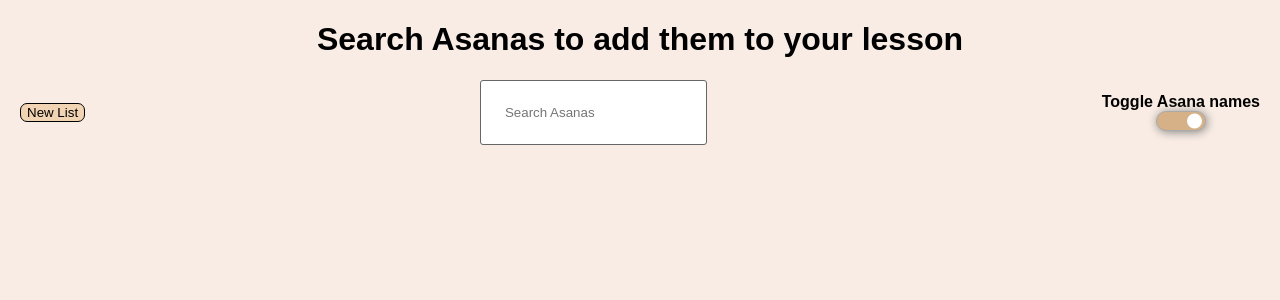
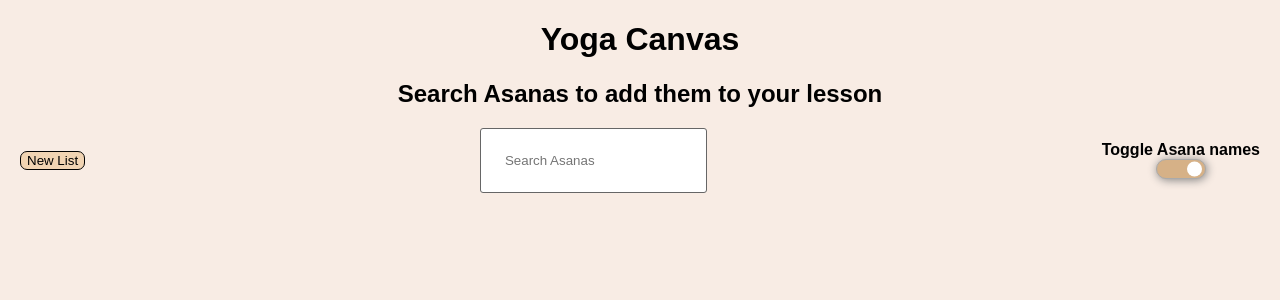
Before and after one commit to lseegets/yoga-canvas, a React (Create React App) app: page / in a window 1280 px wide. Shown: the top 300 px of the page. Built offline with nearby package versions, Linux system fonts and the light colour scheme.

Commit message:
add comments and remove pdf functionality

```diff
--- a/package.json
+++ b/package.json
@@ -1,5 +1,5 @@
 {
-  "name": "yoga-planner",
+  "name": "yoga-canvas",
   "version": "0.1.0",
   "private": true,
   "dependencies": {
--- a/public/index.html
+++ b/public/index.html
@@ -22,7 +22,7 @@
       work correctly both with client-side routing and a non-root public URL.
       Learn how to configure a non-root public URL by running `npm run build`.
     -->
-    <title>Yoga Lesson Planner</title>
+    <title>Yoga Canvas</title>
   </head>
   <body>
     <noscript>You need to enable JavaScript to run this app.</noscript>
--- a/src/AddPoseFormComponent/AddPoseForm.js
+++ b/src/AddPoseFormComponent/AddPoseForm.js
@@ -6,6 +6,8 @@ import poseData from '../yoga-poses-data/yogaPoses.json';
 export default function AddPoseForm(props) {
 
     const [value, setValue] = useState('');
+
+    // Handles search bar input
 
     const handleInputChange = (e) => {
         setValue(e.target.value);
@@ -29,8 +31,9 @@ export default function AddPoseForm(props) {
 
     const handleSubmit = (e) => {
         e.preventDefault();
-        //addNewPose(value);
     }
+
+    // Fetches an SVG depending on the selected pose
 
     const getImageByPoseName = (name) => {
         const pose = poseData.find(item => item.pose_name === name);
--- a/src/AppComponent/App.css
+++ b/src/AppComponent/App.css
@@ -9,12 +9,13 @@ body {
 
 .controls {
   display: flex;
-  justify-content: space-between; /* Distributes space between items */
-  align-items: center; /* Aligns items vertically in the center */
-  padding: 0 20px; /* Adds padding to the container */
+  justify-content: space-between;
+  align-items: center;
+  padding: 0 20px;
 }
 
-h1 {
+h1,
+h2 {
   text-align: center;
 }
 
--- a/src/AppComponent/App.js
+++ b/src/AppComponent/App.js
@@ -2,13 +2,14 @@ import './App.css';
 import AddPoseForm from '../AddPoseFormComponent/AddPoseForm';
 import PoseList from '../PoseListComponent/PoseList';
 import { generateListId } from '../utilities';
-import { useState, useRef } from 'react';
+import { useState } from 'react';
 
 export default function App() {
   const [showPoseNames, setShowPoseNames] = useState(true);
   const [lists, setLists] = useState([]);
   const [activeListIndex, setActiveListIndex] = useState(0);
-  const pdfRef = useRef();
+
+  // Adds a new pose to the active list
 
   const addPose = (pose) => {
     setLists((prevLists) => {
@@ -41,10 +42,11 @@ export default function App() {
     setActiveListIndex(index);
   };
 
+  // Updates a list after reordering its pose items
+
   const updateList = (updatedList, updatedListId) => {
     const updatedLists = lists.map((list) =>
       list.id === updatedListId ? updatedList : list
-      //index === updatedListIndex ? updatedList : list
     );
     setLists(updatedLists);
   };
@@ -60,7 +62,7 @@ export default function App() {
   const removeList = (index) => {
     setLists((prevLists) => {
       const updatedLists = [...prevLists];
-      updatedLists.splice(index, 1); // Remove list at index
+      updatedLists.splice(index, 1);
       return updatedLists;
     });
   };
@@ -72,7 +74,8 @@ export default function App() {
   return (
     <div className="App">
       <header className="App-header">
-        <h1>Search Asanas to add them to your lesson</h1>
+        <h1>Yoga Canvas</h1>
+        <h2>Search Asanas to add them to your lesson</h2>
       </header>
 
       <main>
@@ -104,7 +107,7 @@ export default function App() {
           </div>
         </div>
 
-        <div className="lists-container" ref={pdfRef}>
+        <div className="lists-container">
           {lists &&
             lists.map((list, index) => (
               <PoseList
@@ -125,43 +128,3 @@ export default function App() {
     </div>
   );
 }
-
-/*
-
-<h3
-              id={generateListId()}
-              key={index}
-              className={`container${activeListIndex === index ? '-active' : ''}`}
-              onClick={() => setActiveList(index)}
-            >
-              List {index + 1}
-              <PoseList
-                key={`pose-list-${index}`}
-                id={`pose-list-${index}`}
-                index={index}
-                list={list}
-                setActiveList={setActiveList}
-                removePose={removePose}
-                updateListOrder={updateListOrder}
-                removeList={removeList}
-              />
-            </h3>
-
-
-
-<Reorder.Group className="lists-container" axis="y" values={lists} onReorder={setLists}>
-          {lists && lists.map((list, index) => (
-              <PoseList
-                key={`pose-list-${index}`}
-                id={generateListId()}
-                index={index}
-                list={list}
-                setActiveList={setActiveList}
-                removePose={removePose}
-                updateListOrder={updateListOrder}
-                removeList={removeList}
-                activeListIndex={activeListIndex}
-                showPoseNames={showPoseNames}
-              />
-          ))}
-        </Reorder.Group> */
--- a/src/PoseComponent/Pose.js
+++ b/src/PoseComponent/Pose.js
@@ -1,6 +1,8 @@
 import './Pose.css';
 import React, { useState, useRef } from 'react';
 import { Reorder, useDragControls } from "framer-motion";
+
+// Represents a yoga pose, displaying its name and corresponding SVG
 
 export default function Pose({ pose, removePose, showPoseNames }) {
     const [isHovering, setIsHovering] = useState(false);
--- a/src/PoseListComponent/PoseList.css
+++ b/src/PoseListComponent/PoseList.css
@@ -20,7 +20,6 @@ ul {
 }
 
 .container {
-  /*border: 2px solid #e9d7cb;*/
   border-radius: 20px;
   min-height: 100px;
   width: auto;
--- a/src/PoseListComponent/PoseList.js
+++ b/src/PoseListComponent/PoseList.js
@@ -6,6 +6,8 @@ import Pose from '../PoseComponent/Pose';
 import visibleImg from '../visible.svg';
 import invisibleImg from '../invisible.svg';
 import './PoseList.css';
+
+// Represents a list that displays yoga poses
 
 export default function PoseList({index, id, list, setActiveList, removePose, updateList, removeList, activeListIndex, showPoseNames}) {
 
@@ -18,7 +20,7 @@ export default function PoseList({index, id, list, setActiveList, removePose, up
   const listNameRef = useRef(null);
 
   useEffect(() => {
-    setPoses(list.poses || []); // Ensure poses is an array
+    setPoses(list.poses || []);
     setListName(list.name);
   }, [list]);
 
@@ -40,10 +42,10 @@ export default function PoseList({index, id, list, setActiveList, removePose, up
   const handleHover = (hovering) => {
     const visibility = hovering ? 'visible' : 'hidden';
     if (removeBtnRef.current) removeBtnRef.current.style.visibility = visibility;
-    //document.getElementById(`remove-ul-button-${id}`).style.visibility = visibility;
     if (hideBtnRef.current) hideBtnRef.current.style.visibility = visibility;
-    //document.getElementById(`hide-btn-${id}`).style.visibility = visibility;
   };
+
+  // Sets the active list upon clicking it
 
   const handleContainerClick = () => {
     setActiveList(index);
@@ -52,7 +54,6 @@ export default function PoseList({index, id, list, setActiveList, removePose, up
   const toggleHideName = () => {
     const visibility = !hideName ? 'visible' : 'hidden';
     if (listNameRef.current) listNameRef.current.style.visibility = visibility;
-    //document.getElementById(`list-name-${index}`).style.visibility = visibility;
     setHideName((prev) => !prev);
   };
 
@@ -111,45 +112,3 @@ export default function PoseList({index, id, list, setActiveList, removePose, up
     </div>
   );
 }
-
-/**
- * <Reorder.Item
-        onClick={handleContainerClick}
-        className={`container${activeListIndex === index ? '-active' : ''}`}
-        as="h3"
-        value={list}
-        dragListener={false}
-        dragControls={controls}
-        onMouseEnter={handleHover}
-        onMouseLeave={handleHover}
-      >
-        <ContentEditable
-          className="list-name"
-          html={listName}
-          onChange={onListNameChange}
-        />
-        <Reorder.Group
-          axis="x" values={poses}
-          onReorder={handleReorder}
-        >
-          {Array.isArray(list) && poses.map((pose) => (
-            <Pose
-              className="pose"
-              key={pose.id}
-              pose={pose}
-              removePose={removePose}
-              showPoseNames={showPoseNames}
-            />
-          ))}
-          <div
-            className='remove-ul-btn'
-            onClick={handleRemove}
-            id={`remove-ul-button-${index}`}
-          >
-            &times;
-          </div>
-        </Reorder.Group>
-        <div className='move-list-btn' onPointerDown={(e) => controls.start(e)}>|||</div>
-
-      </Reorder.Item>
- */
```
Also changed, not shown: 1 other file (tests, documents, lock files or other folders).
